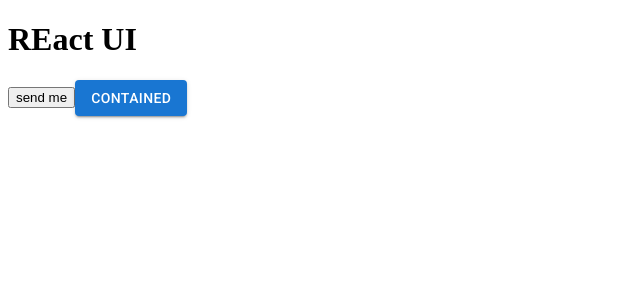
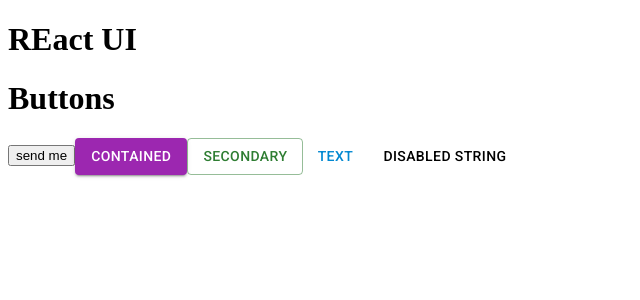
Before and after one commit to nikita3006/materialUi, a React (Vite) app: page / in a window 1280 px wide. Shown: the top 300 px of the page, without its empty margins (0-640 px from the left). Built offline with nearby package versions, Linux system fonts and the light colour scheme.

Commit message:
variants of color and onClick change

```diff
--- a/src/App.jsx
+++ b/src/App.jsx
@@ -1,11 +1,11 @@
-import {Button} from '@mui/material'
+import Buttons from "./components/Buttons.jsx"
+
 
 const App = () => {
   return (
     <div>
       <h1>REact UI</h1>
-      <button>send me</button>
-      <Button variant="contained">Contained</Button>
+       <Buttons/>
     </div>
   )
 }
--- /dev/null
+++ b/src/components/Buttons.jsx
@@ -0,0 +1,33 @@
+import {useState} from 'react'
+import { Button } from "@mui/material";
+
+const Buttons = () => {
+  const [click, setClick] = useState('')
+
+  const handleClick = () =>{
+    setClick(!click)
+  }
+  return (
+    <div>
+      <h1>Buttons</h1>
+      <button>send me</button>
+      <Button color="secondary" variant="contained" onClick={()=>{
+        alert("button clicked")
+      }}>
+        Contained
+      </Button>
+      <Button color="success" variant="outlined" onClick={handleClick}>
+        { click ? "outlined" : "secondary"}
+      </Button>
+      <Button color="info" variant="text">
+        text
+      </Button>
+      <Button color="error" variant="string">
+        disabled
+        string
+      </Button>
+    </div>
+  );
+};
+
+export default Buttons;
```
